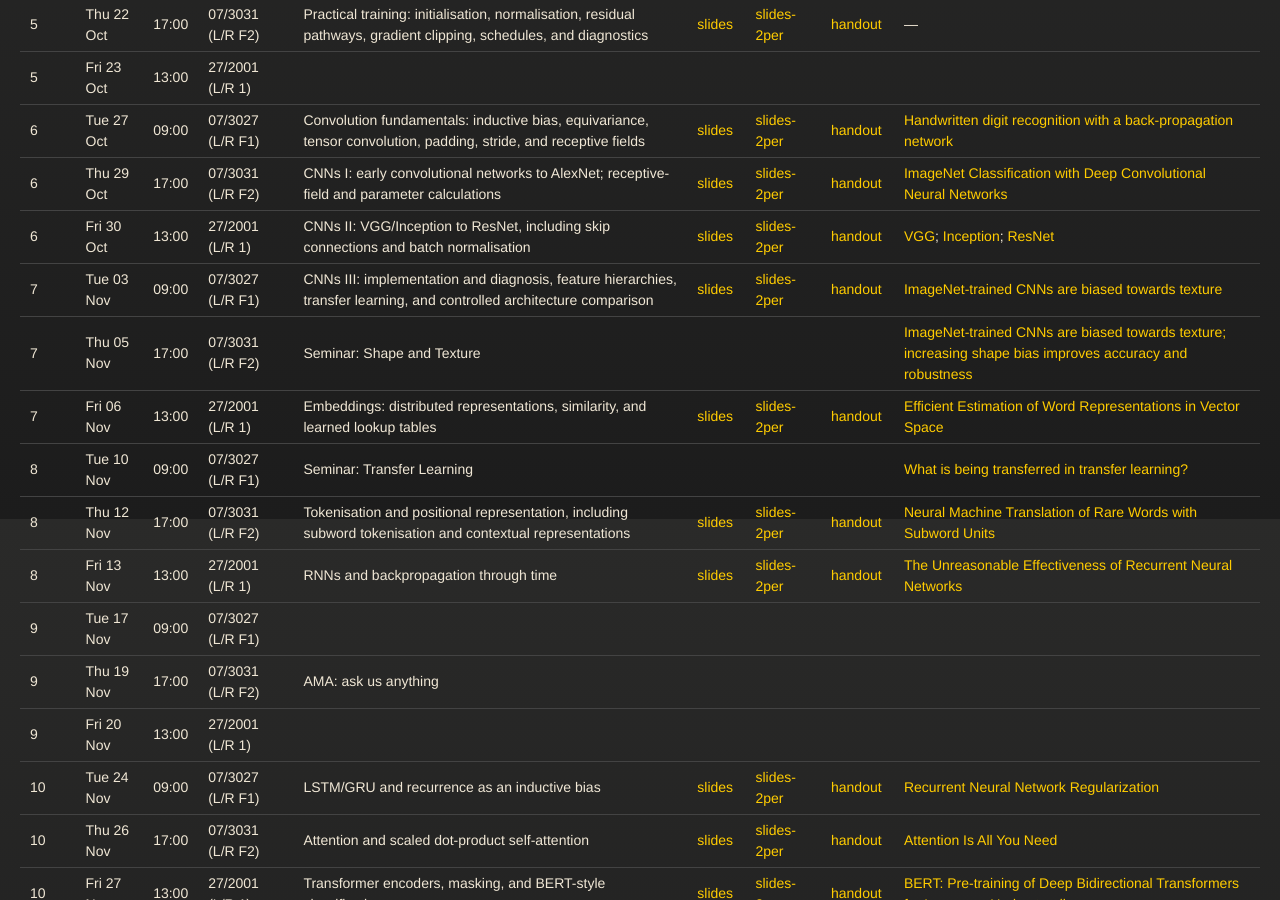
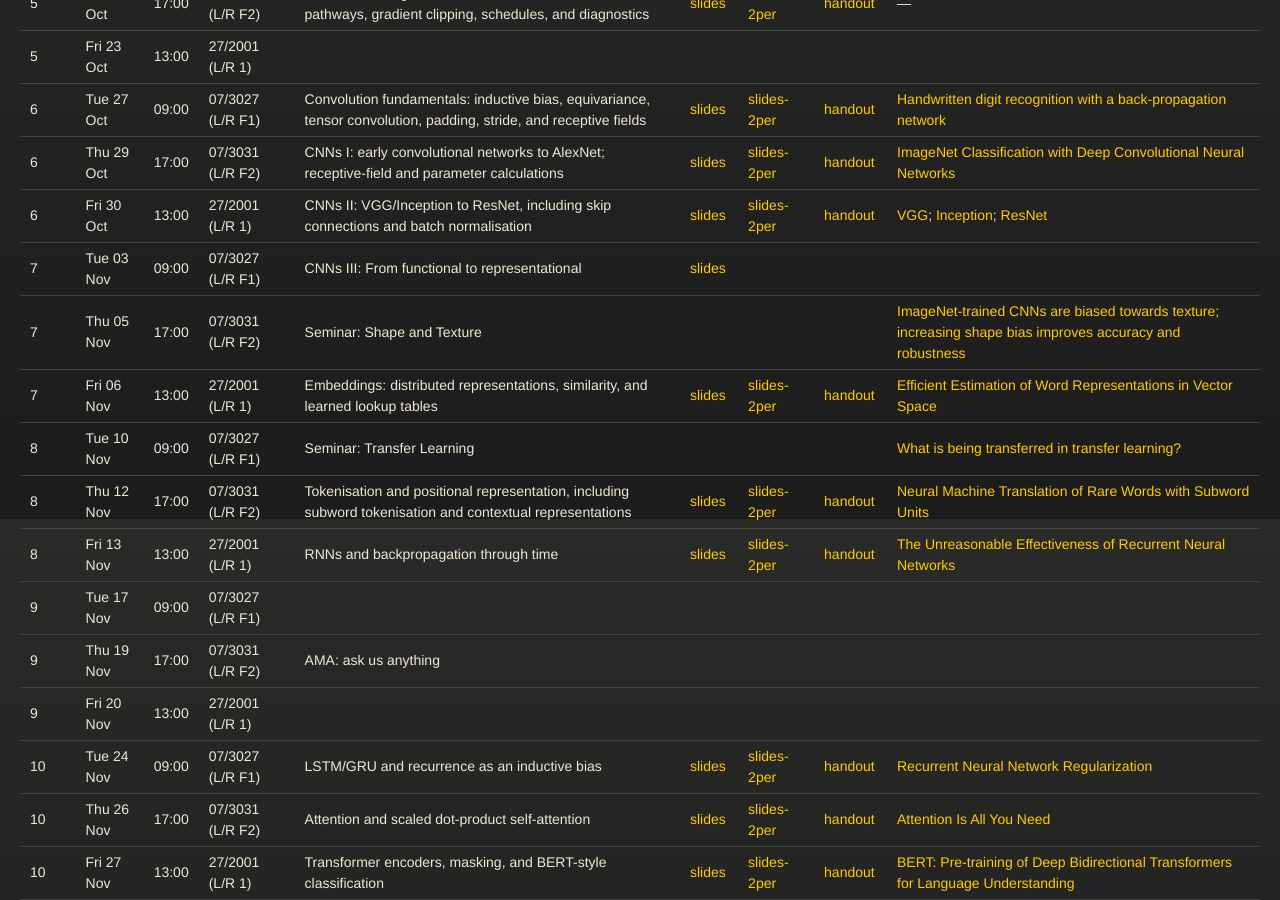
Before and after one commit to ecs-vlc/AICE3002_6001, a Jekyll site: the page built from index.md, in a window 1280 px wide and 900 px high, scrolled down 2181 px. Built offline with Jekyll 4.4.1, drawn with Linux system fonts in a browser that asks for light colours; nearby versions of some CDN libraries; some web fonts are replaced.

Commit message:
update slides

```diff
--- a/lectures.md
+++ b/lectures.md
@@ -36,7 +36,7 @@
 | 6    | Tue 27 Oct | 09:00 | 07/3027 (L/R F1) | Convolution fundamentals: inductive bias, equivariance, tensor convolution, padding, stride, and receptive fields      | [slides](lectures/NewConvolution.pdf)    | [slides-2per](slides2per/NewConvolution-slides2per.pdf)    | [handout](handouts/NewConvolution-handouts.pdf)    | [Handwritten digit recognition with a back-propagation network](https://papers.nips.cc/paper/293-handwritten-digit-recognition-with-a-back-propagation-network.pdf)                                                  |
 | 6    | Thu 29 Oct | 17:00 | 07/3031 (L/R F2) | CNNs I: early convolutional networks to AlexNet; receptive-field and parameter calculations                            | [slides](lectures/Architectures.pdf)     | [slides-2per](slides2per/Architectures-slides2per.pdf)     | [handout](handouts/Architectures-handouts.pdf)     | [ImageNet Classification with Deep Convolutional Neural Networks](https://papers.nips.cc/paper/4824-imagenet-classification-with-deep-convolutional-neural-networks.pdf)                                             |
 | 6    | Fri 30 Oct | 13:00 | 27/2001 (L/R 1)  | CNNs II: VGG/Inception to ResNet, including skip connections and batch normalisation                                   | [slides](lectures/Architectures.pdf)     | [slides-2per](slides2per/Architectures-slides2per.pdf)     | [handout](handouts/Architectures-handouts.pdf)     | [VGG](https://arxiv.org/abs/1409.1556); [Inception](https://arxiv.org/abs/1409.4842); [ResNet](https://arxiv.org/abs/1512.03385)                                                                                     |
-| 7    | Tue 03 Nov | 09:00 | 07/3027 (L/R F1) | CNNs III: implementation and diagnosis, feature hierarchies, transfer learning, and controlled architecture comparison | [slides](lectures/cnns3.pdf)             | [slides-2per](slides2per/cnns3-slides2per.pdf)             | [handout](handouts/cnns3-handouts.pdf)             | [ImageNet-trained CNNs are biased towards texture](https://arxiv.org/abs/1811.12231)                                                                                                                                 |
+| 7    | Tue 03 Nov | 09:00 | 07/3027 (L/R F1) | CNNs III: From functional to representational | [slides](lectures/From functional to representational.pdf)             |              |                                                                                                                 |
 | 7    | Thu 05 Nov | 17:00 | 07/3031 (L/R F2) | Seminar: Shape and Texture                                                                                             |                                          |                                                            |                                                    |                                                                                                           [ImageNet-trained CNNs are biased towards texture; increasing shape bias improves accuracy and robustness](https://openreview.net/pdf?id=Bygh9j09KX&fbclid=IwAR0DsgJRYNui1z74yI1i-W8UlR-7ZzI7G6hUMWV6Sw5ncANyJdowa9Ku5qw)                                                                                                           |
 | 7    | Fri 06 Nov | 13:00 | 27/2001 (L/R 1)  | Embeddings: distributed representations, similarity, and learned lookup tables                                         | [slides](lectures/Embeddings.pdf)        | [slides-2per](slides2per/Embeddings-slides2per.pdf)        | [handout](handouts/Embeddings-handouts.pdf)        | [Efficient Estimation of Word Representations in Vector Space](https://arxiv.org/abs/1301.3781)                                                                                                                      |
 | 8    | Tue 10 Nov | 09:00 | 07/3027 (L/R F1) | Seminar: Transfer Learning                                                                                             |                                          |                                                            |                                                    |                                                                                                           [What is being transferred in transfer learning?](https://proceedings.neurips.cc/paper_files/paper/2020/file/0607f4c705595b911a4f3e7a127b44e0-Paper.pdf)                                                                                                           |
```
Also changed, not shown: 11 other files.
